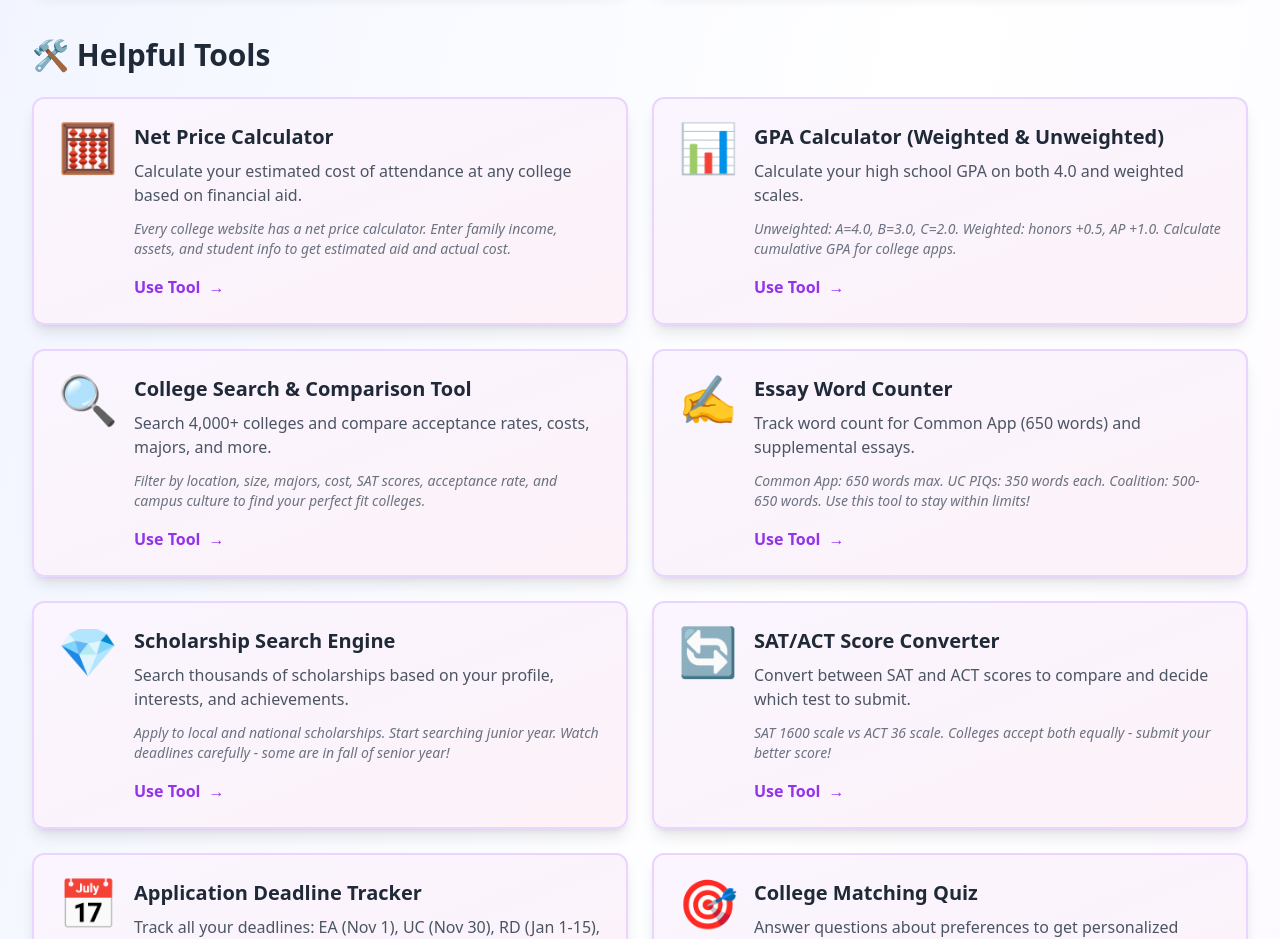
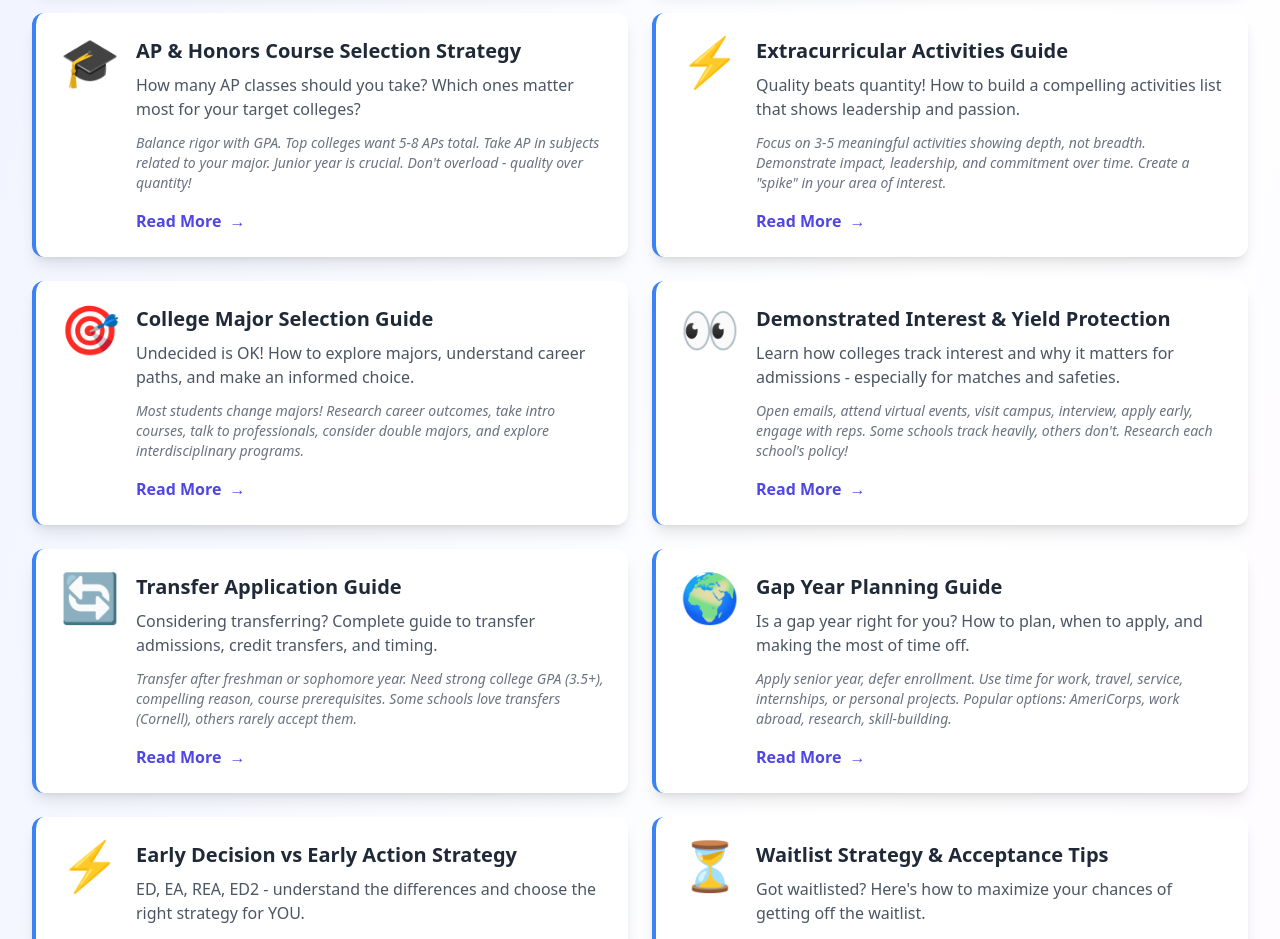
Before and after one commit to RushilJPatel/NEWENGAI, a Next.js app: page /resources in a window 1280 px wide. Shown: the part 1540-2479 px from the top of the page. Built offline with nearby package versions, Linux system fonts and the light colour scheme; no server answers; sample sign-in values are in the browser's storage.

Commit message:
Fix AI with gemini-1.5-pro + update SDK + expand resources to 16 guides

```diff
--- a/app/api/chat/route.ts
+++ b/app/api/chat/route.ts
@@ -29,7 +29,7 @@ export async function POST(request: Request) {
     const hsCourses = JSON.parse(fs.readFileSync(hsCoursesPath, 'utf8'));
 
     const genAI = new GoogleGenerativeAI(apiKey);
-    const model = genAI.getGenerativeModel({ model: 'gemini-1.5-flash' });
+    const model = genAI.getGenerativeModel({ model: 'gemini-1.5-pro' });
 
     // Build conversation history for context
     const conversationHistory = messages
--- a/app/resources/page.tsx
+++ b/app/resources/page.tsx
@@ -73,6 +73,62 @@ export default function Resources() {
         icon: '🎤',
         category: 'guide',
         content: 'Common questions: Why this school? Tell me about yourself. What do you do for fun? Greatest challenge? Questions for interviewer? Be authentic, prepared, and enthusiastic!'
+      },
+      {
+        title: 'AP & Honors Course Selection Strategy',
+        description: 'How many AP classes should you take? Which ones matter most for your target colleges?',
+        icon: '🎓',
+        category: 'guide',
+        content: 'Balance rigor with GPA. Top colleges want 5-8 APs total. Take AP in subjects related to your major. Junior year is crucial. Don\'t overload - quality over quantity!'
+      },
+      {
+        title: 'Extracurricular Activities Guide',
+        description: 'Quality beats quantity! How to build a compelling activities list that shows leadership and passion.',
+        icon: '⚡',
+        category: 'guide',
+        content: 'Focus on 3-5 meaningful activities showing depth, not breadth. Demonstrate impact, leadership, and commitment over time. Create a "spike" in your area of interest.'
+      },
+      {
+        title: 'College Major Selection Guide',
+        description: 'Undecided is OK! How to explore majors, understand career paths, and make an informed choice.',
+        icon: '🎯',
+        category: 'guide',
+        content: 'Most students change majors! Research career outcomes, take intro courses, talk to professionals, consider double majors, and explore interdisciplinary programs.'
+      },
+      {
+        title: 'Demonstrated Interest & Yield Protection',
+        description: 'Learn how colleges track interest and why it matters for admissions - especially for matches and safeties.',
+        icon: '👀',
+        category: 'guide',
+        content: 'Open emails, attend virtual events, visit campus, interview, apply early, engage with reps. Some schools track heavily, others don\'t. Research each school\'s policy!'
+      },
+      {
+        title: 'Transfer Application Guide',
+        description: 'Considering transferring? Complete guide to transfer admissions, credit transfers, and timing.',
+        icon: '🔄',
+        category: 'guide',
+        content: 'Transfer after freshman or sophomore year. Need strong college GPA (3.5+), compelling reason, course prerequisites. Some schools love transfers (Cornell), others rarely accept them.'
+      },
+      {
+        title: 'Gap Year Planning Guide',
+        description: 'Is a gap year right for you? How to plan, when to apply, and making the most of time off.',
+        icon: '🌍',
+        category: 'guide',
+        content: 'Apply senior year, defer enrollment. Use time for work, travel, service, internships, or personal projects. Popular options: AmeriCorps, work abroad, research, skill-building.'
+      },
+      {
+        title: 'Early Decision vs Early Action Strategy',
+        description: 'ED, EA, REA, ED2 - understand the differences and choose the right strategy for YOU.',
+        icon: '⚡',
+        category: 'guide',
+        content: 'ED is binding, increases odds but commits you. EA is non-binding. REA restricts other early apps. ED2 gives second chance. Only do ED if it\'s your clear #1 and finances work!'
+      },
+      {
+        title: 'Waitlist Strategy & Acceptance Tips',
+        description: 'Got waitlisted? Here\'s how to maximize your chances of getting off the waitlist.',
+        icon: '⏳',
+        category: 'guide',
+        content: 'Send LOCI (Letter of Continued Interest), update achievements, get extra rec, demonstrate fit. But commit to another school by May 1! Waitlist acceptances come May-July.'
       }
     ],
     tools: [
--- a/package.json
+++ b/package.json
@@ -9,7 +9,7 @@
     "lint": "next lint"
   },
   "dependencies": {
-    "@google/generative-ai": "^0.21.0",
+    "@google/generative-ai": "^0.24.1",
     "next": "14.2.3",
     "next-auth": "^4.24.12",
     "react": "^18.3.1",
```
Also changed, not shown: 1 other file (tests, documents, lock files or other folders).
